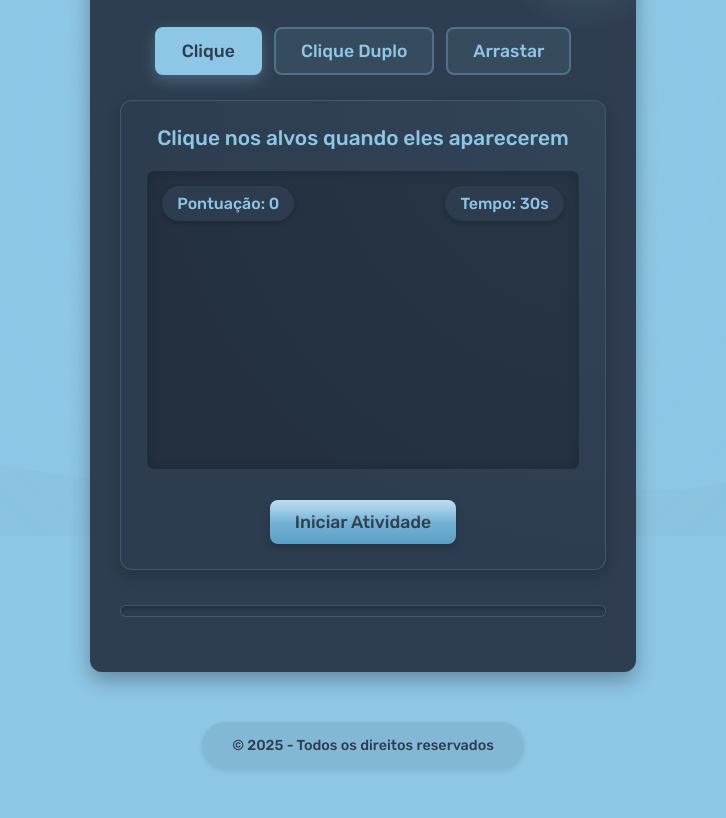
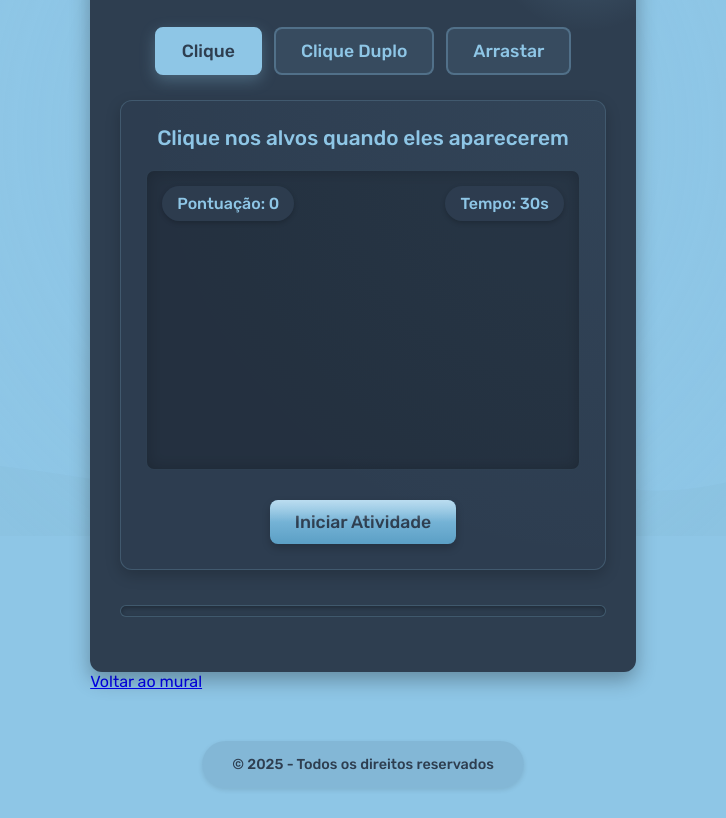
Before and after one commit to trevizanrafael/tedimouse, a plain HTML site: page index.html in a window 1280 px wide. Shown: the part 264-1082 px from the top of the page, without its empty margins (277-1003 px from the left). Drawn offline with Linux system fonts and the light colour scheme.

Commit message:
Update index.html

```diff
--- a/index.html
+++ b/index.html
@@ -119,6 +119,7 @@
                     <div class="progress-bar" style="width: 0%"></div>
                 </div>
             </div>
+            <a class="back-to-wall-btn" href="https://trevizanrafael.github.io/muraltedi/" aria-label="Voltar ao mural">Voltar ao mural</a>
         </main>
 
         <footer>
```
